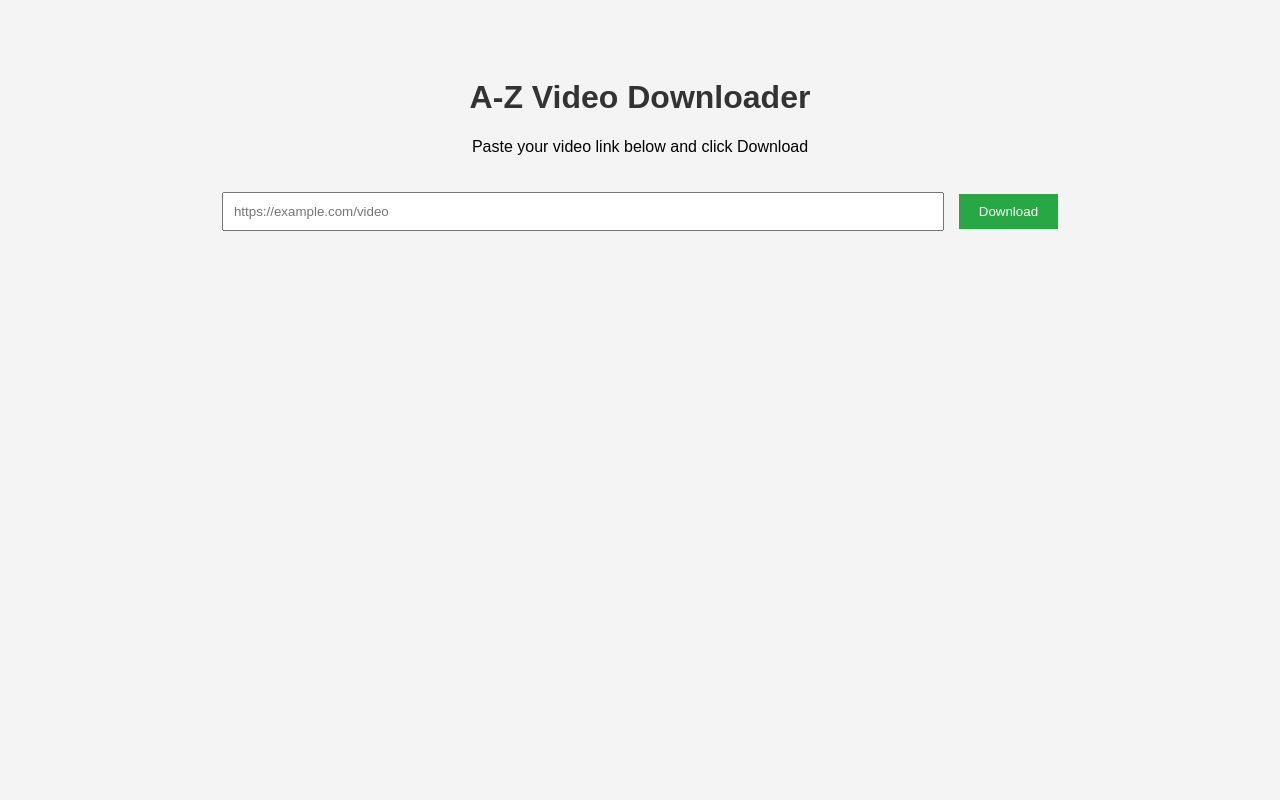
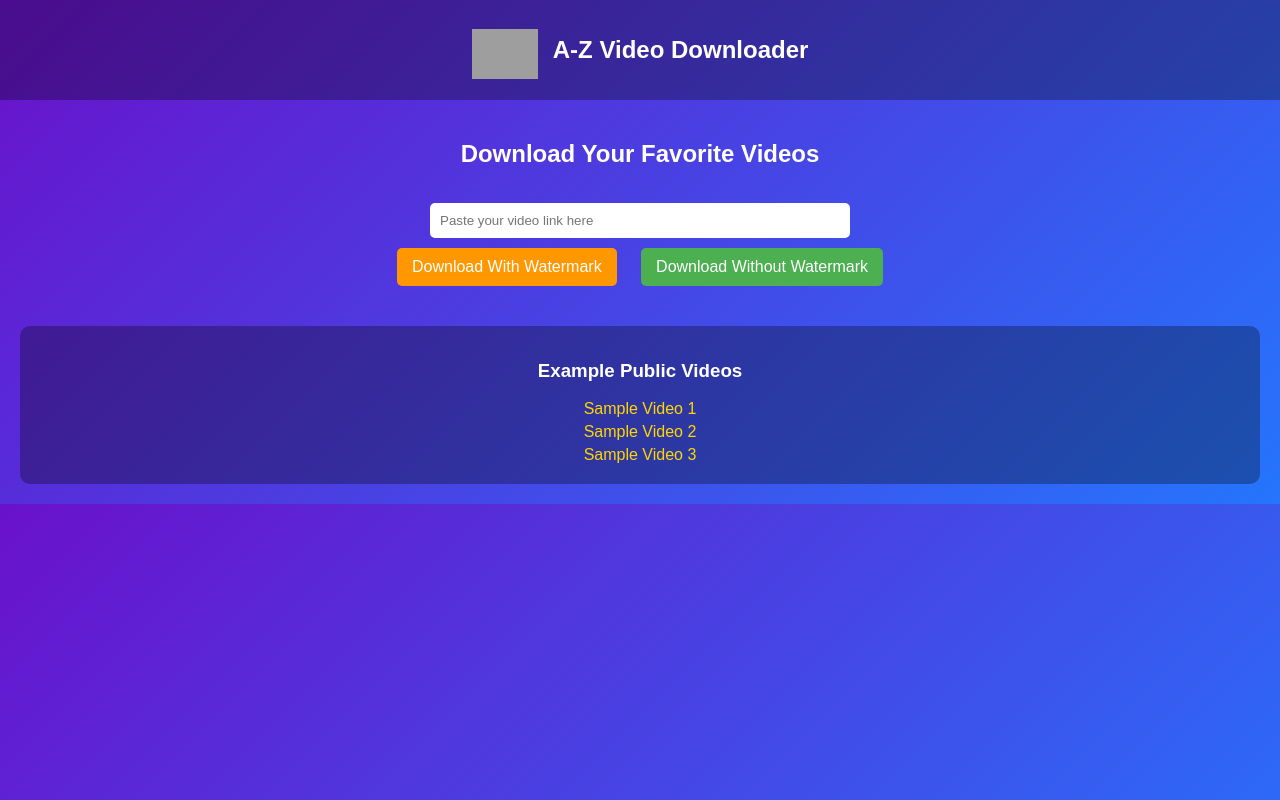
Before and after one commit to F-Analysis-Treding/video-downloader, a plain HTML site: page index.html in a window 1280 px wide. Drawn offline with Linux system fonts and the light colour scheme; grey boxes are pictures that could not be loaded.

Commit message:
Update index.html

```diff
--- a/index.html
+++ b/index.html
@@ -7,47 +7,102 @@
 <style>
     body {
         font-family: Arial, sans-serif;
-            background-color: #f4f4f4;
+        background: linear-gradient(135deg, #6a11cb, #2575fc);
+        color: white;
+        margin: 0;
+        padding: 0;
         text-align: center;
-            padding: 50px;
     }
-        h1 {
-            color: #333;
+    header {
+        padding: 20px;
+        background: rgba(0,0,0,0.3);
     }
-        input {
+    header img {
+        height: 50px;
+        vertical-align: middle;
+    }
+    header h1 {
+        display: inline-block;
+        margin-left: 10px;
+        font-size: 24px;
+    }
+    main {
+        padding: 20px;
+    }
+    input[type="text"] {
         padding: 10px;
-            width: 60%;
-            margin-top: 20px;
+        width: 80%;
+        max-width: 400px;
+        border: none;
+        border-radius: 5px;
+        margin-top: 15px;
     }
     button {
-            padding: 10px 20px;
-            margin-left: 10px;
-            background-color: #28a745;
+        margin: 10px;
+        padding: 10px 15px;
+        border: none;
+        border-radius: 5px;
+        cursor: pointer;
+        font-size: 16px;
+    }
+    .wm {
+        background-color: #ff9800;
         color: white;
-            border: none;
-            cursor: pointer;
     }
-        button:hover {
-            background-color: #218838;
+    .nowm {
+        background-color: #4caf50;
+        color: white;
+    }
+    .links {
+        margin-top: 30px;
+        background: rgba(0,0,0,0.3);
+        padding: 15px;
+        border-radius: 10px;
+    }
+    .links a {
+        display: block;
+        color: #ffd700;
+        margin: 5px 0;
+        text-decoration: none;
     }
 </style>
+<script>
+function downloadVideo(type) {
+    const url = document.getElementById("videoLink").value.trim();
+    if (!url) {
+        alert("⚠️ Please enter a valid video link!");
+        return;
+    }
+    if (type === 'wm') {
+        window.open("https://example.com/download?url=" + encodeURIComponent(url) + "&wm=true", "_blank");
+    } else {
+        window.open("https://example.com/download?url=" + encodeURIComponent(url) + "&wm=false", "_blank");
+    }
+}
+</script>
 </head>
 <body>
+
+<header>
+    <img src="https://upload.wikimedia.org/wikipedia/commons/3/3f/Logo_example.png" alt="Logo">
     <h1>A-Z Video Downloader</h1>
-    <p>Paste your video link below and click Download</p>
-    <input type="text" id="videoLink" placeholder="https://example.com/video">
-    <button onclick="downloadVideo()">Download</button>
+</header>
 
-    <script>
-        function downloadVideo() {
-            const link = document.getElementById('videoLink').value;
-            if (!link) {
-                alert('Please paste a valid video link!');
-                return;
-            }
-            alert('Downloading from: ' + link);
-            // Yahan tum apna real backend ya API link add karoge
-        }
-    </script>
+<main>
+    <h2>Download Your Favorite Videos</h2>
+    <input type="text" id="videoLink" placeholder="Paste your video link here">
+    <div>
+        <button class="wm" onclick="downloadVideo('wm')">Download With Watermark</button>
+        <button class="nowm" onclick="downloadVideo('nowm')">Download Without Watermark</button>
+    </div>
+
+    <div class="links">
+        <h3>Example Public Videos</h3>
+        <a href="https://sample-videos.com/video123/mp4/720/big_buck_bunny_720p_1mb.mp4" target="_blank">Sample Video 1</a>
+        <a href="https://sample-videos.com/video123/mp4/720/big_buck_bunny_720p_5mb.mp4" target="_blank">Sample Video 2</a>
+        <a href="https://sample-videos.com/video123/mp4/720/sample-mp4-file.mp4" target="_blank">Sample Video 3</a>
+    </div>
+</main>
+
 </body>
 </html>
```
Lines whose indentation alone changed are shown as unchanged.
